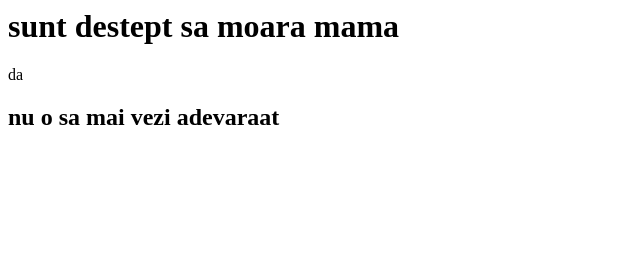
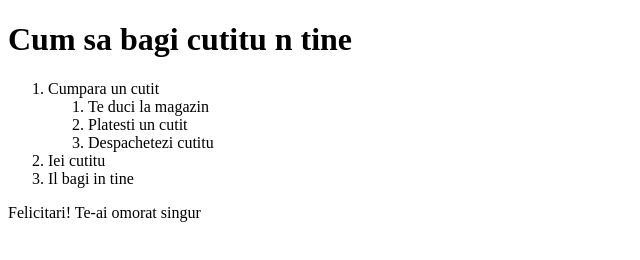
Before and after one commit to Gabors77/coursera-test, a plain HTML site: page site/test.html in a window 1280 px wide. Shown: the whole page, without its empty margins (0-640 px from the left). Drawn offline with Linux system fonts and the light colour scheme.

Commit message:
ceva nou

```diff
--- a/site/test.html
+++ b/site/test.html
@@ -1,13 +1,26 @@
+<!DOCTYPE html>
 <html>
     <head>
+        <meta charset="UTF-8">
         <title>
-            asa ca o skema sa fie
+            Cum sa te omori
         </title>
     </head>
     <body>
-        <h1>
-            sunt destept sa moara mama </h1><div>da</div>
-            <h2>nu o sa mai vezi adevaraat</h2>
-        </h1>
+        <h1>Cum sa bagi cutitu n tine</h1>
+        <div>
+            <ol>
+                <li>Cumpara un cutit</li>
+                <ol>
+                    <li>Te duci la magazin</li>
+                    <li>Platesti un cutit</li>
+                    <li>Despachetezi cutitu</li>
+                </ol>
+                <li>Iei cutitu</li>
+                <li>Il bagi in tine</li>
+            </ol>
+            Felicitari!
+            Te-ai omorat singur
+        </div>
     </body>
 </html>
```
